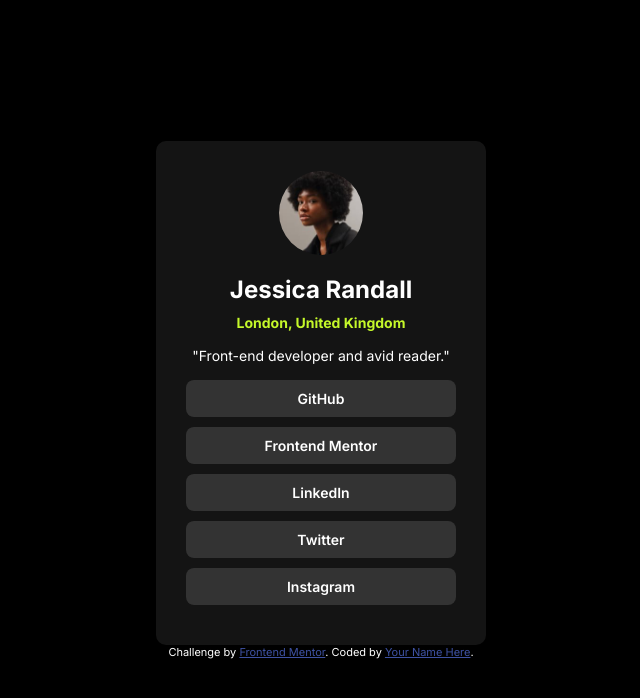
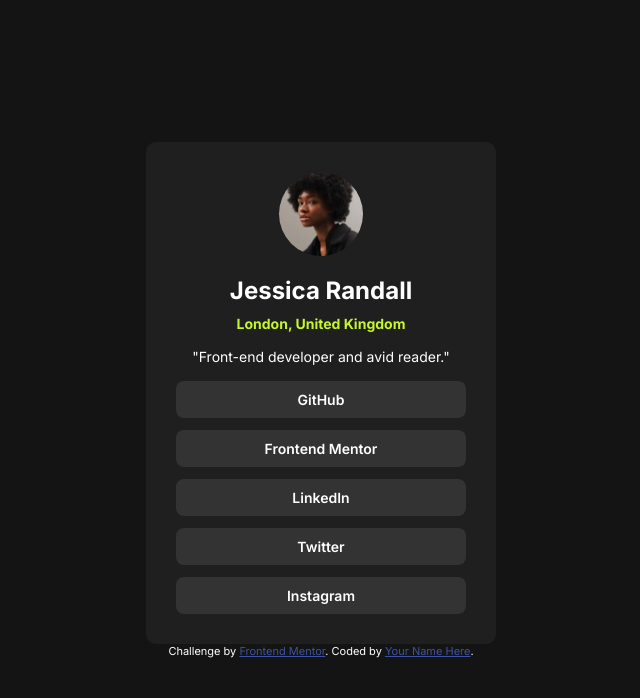
Before and after one commit to Carlos-AAG/social-link-profile, a plain HTML site: page index.html in a window 1280 px wide. Shown: the whole page, without its empty margins (319-959 px from the left). Drawn offline with Linux system fonts and the light colour scheme.

Commit message:
actualizado

```diff
--- a/index.html
+++ b/index.html
@@ -35,6 +35,10 @@
       <li class="link">Instagram</li>
     </ul>
   </main>
+  <div class="attribution">
+    Challenge by <a href="https://www.frontendmentor.io?ref=challenge" target="_blank">Frontend Mentor</a>.
+    Coded by <a href="#">Your Name Here</a>.
+  </div>
 
 
 
@@ -45,9 +49,5 @@
 
 
 
-  <div class="attribution">
-    Challenge by <a href="https://www.frontendmentor.io?ref=challenge" target="_blank">Frontend Mentor</a>.
-    Coded by <a href="#">Your Name Here</a>.
-  </div>
 </body>
 </html>
--- a/styles.css
+++ b/styles.css
@@ -16,18 +16,20 @@
 }
 
 .bg-black{
-    background-color: #000;
+    background-color: var(--Grey-900);
     max-width: 1440px;
     width: 100%;
     height: 100dvh;
-    place-content:center;
-
+    display: flex;
+    justify-content: center;
+    align-items: center;
+    flex-direction: column;
 }
 
 .main-container{
-    width: 330px;
+    width: 350px;
     height: auto;
-    background-color: var(--Grey-900);
+    background-color: var(--Grey-800);
     border-radius: 10px;
     justify-content: center;
     text-align: center;
@@ -53,7 +55,6 @@ img{
 }
 .country{
     font-size: 14px;
-    font-weight: 700;
     font-weight: bold;
     color: var(--Green);
 }
@@ -71,11 +72,32 @@ img{
     background-color: var(--Grey-700);
     width: 100%;
     padding: 10px;
-    margin-bottom: 10px;
+    margin-bottom: 12px;
     font-size: 14px;
     font-weight: 600;
     border-radius: 8px;
 }
 
+.link:nth-last-child(1){
+    margin-bottom: 0;
+}
+.link:hover{
+    background-color: var(--Green);
+    color: var(--Grey-900);
+    cursor:hand;
+}
 .attribution { font-size: 11px; text-align: center; }
 .attribution a { color: hsl(228, 45%, 44%); }
+
+@media  (max-width:375px) {
+    .bg-black{
+        width: 100dvw;
+    }
+    .main-container{
+        width: 330px;
+        padding: 24px;
+    }
+    .country,.text{
+        margin-bottom: 12px;
+    }
+}
```
